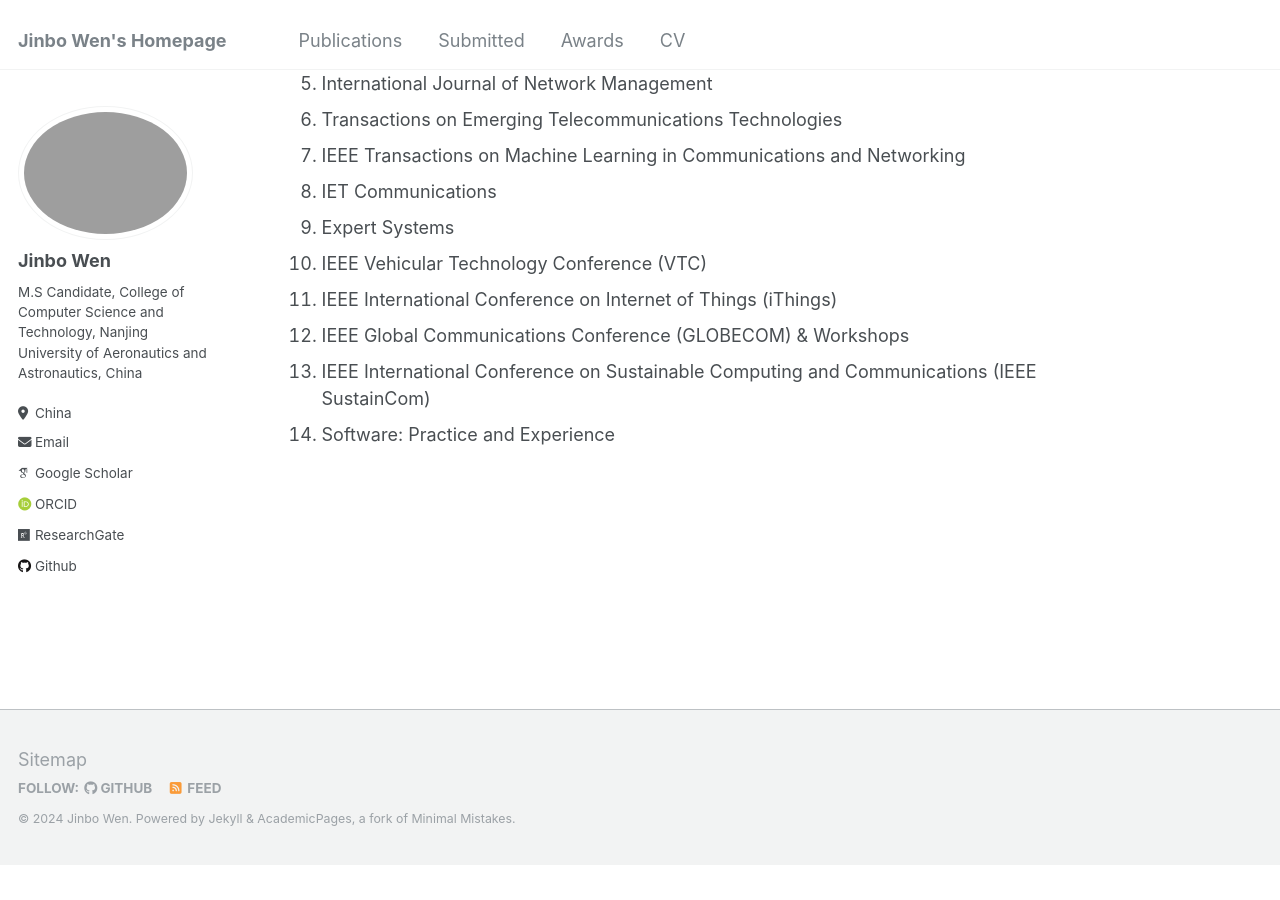
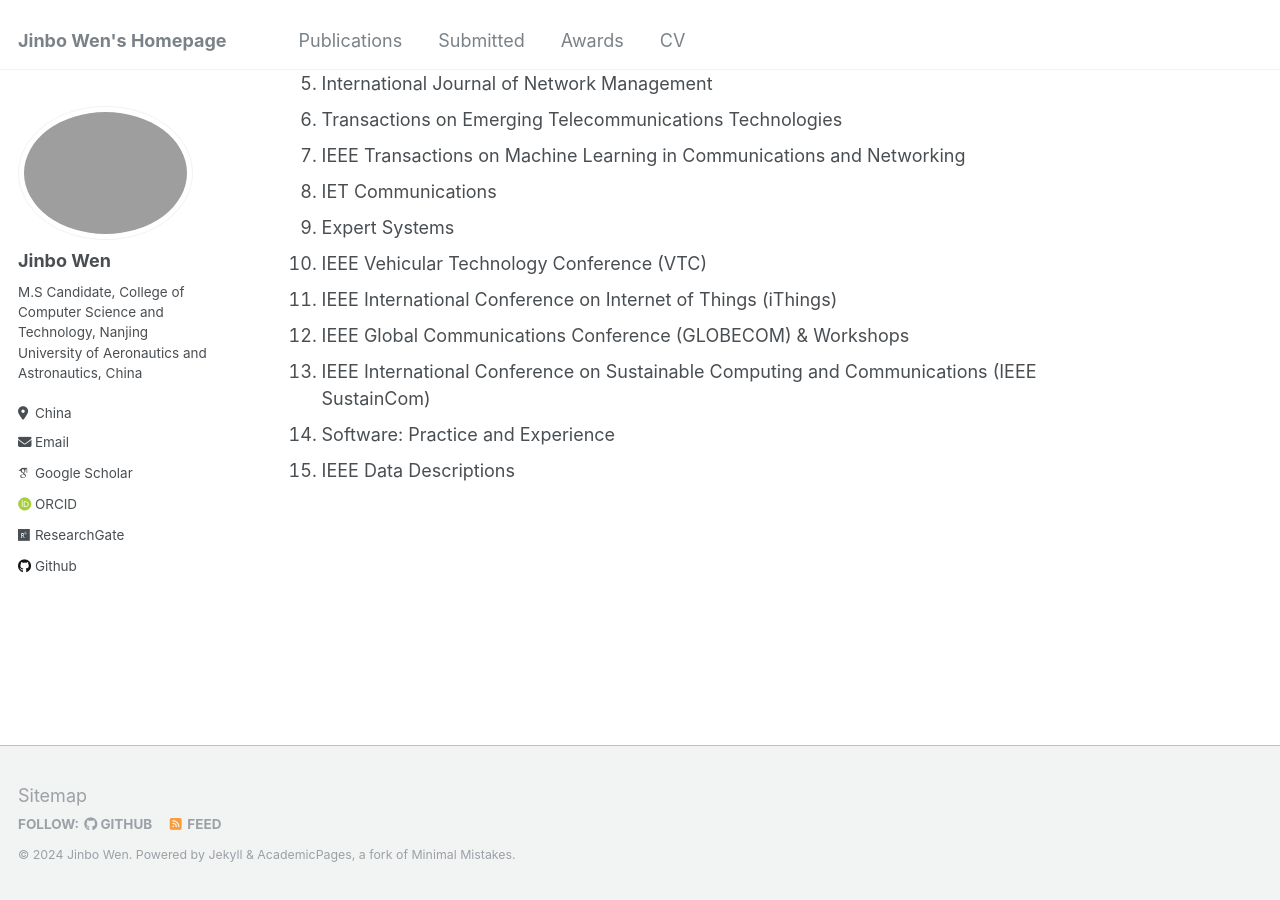
Before and after one commit to JinboWen00/JinboWen00.github.io, a Jekyll site: the page built from _pages/about.md, in a window 1280 px wide and 900 px high, scrolled down 1204 px. Built offline with Jekyll 4.4.1, drawn with Linux system fonts in a browser that asks for light colours; some web fonts are replaced; before the commit the page ends 2068 px from its top, so only the background shows below that.

Commit message:
Update about.md

```diff
--- a/_pages/about.md
+++ b/_pages/about.md
@@ -45,3 +45,4 @@ Review for Journals/Conferences
 12. IEEE Global Communications Conference (GLOBECOM) & Workshops
 13. IEEE International Conference on Sustainable Computing and Communications (IEEE SustainCom)
 14. Software: Practice and Experience
+15. IEEE Data Descriptions
```
